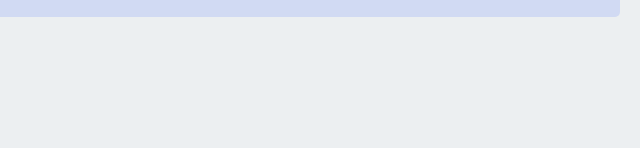
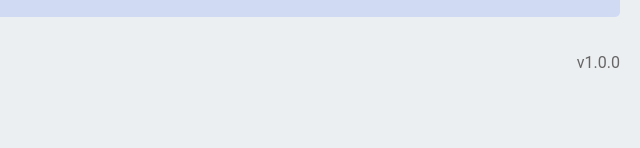
Before and after one commit to sdnfr/day4words, a plain HTML site: page public/index.html in a window 1280 px wide. Shown: the part 368-516 px from the top of the page, 640-1280 px from the left. Drawn offline with Linux system fonts and the light colour scheme.

Commit message:
add version number

```diff
--- a/public/index.html
+++ b/public/index.html
@@ -39,6 +39,7 @@
   <input type="text" class="counter" value="0" id="counter" onchange="updateCounter()"></input>
   <button class="button" onclick="changeCounter(1)">-</button>
   <button class="button" onclick="changeCounter(0)">+</button>
+  <p style="float:right"> v1.0.0</p>
 
   <!-- having the scripts here makes sure they are loaded  -->
   <script>
```
Also changed, not shown: .github/workflows/firebase-hosting-pull-request.yml.
